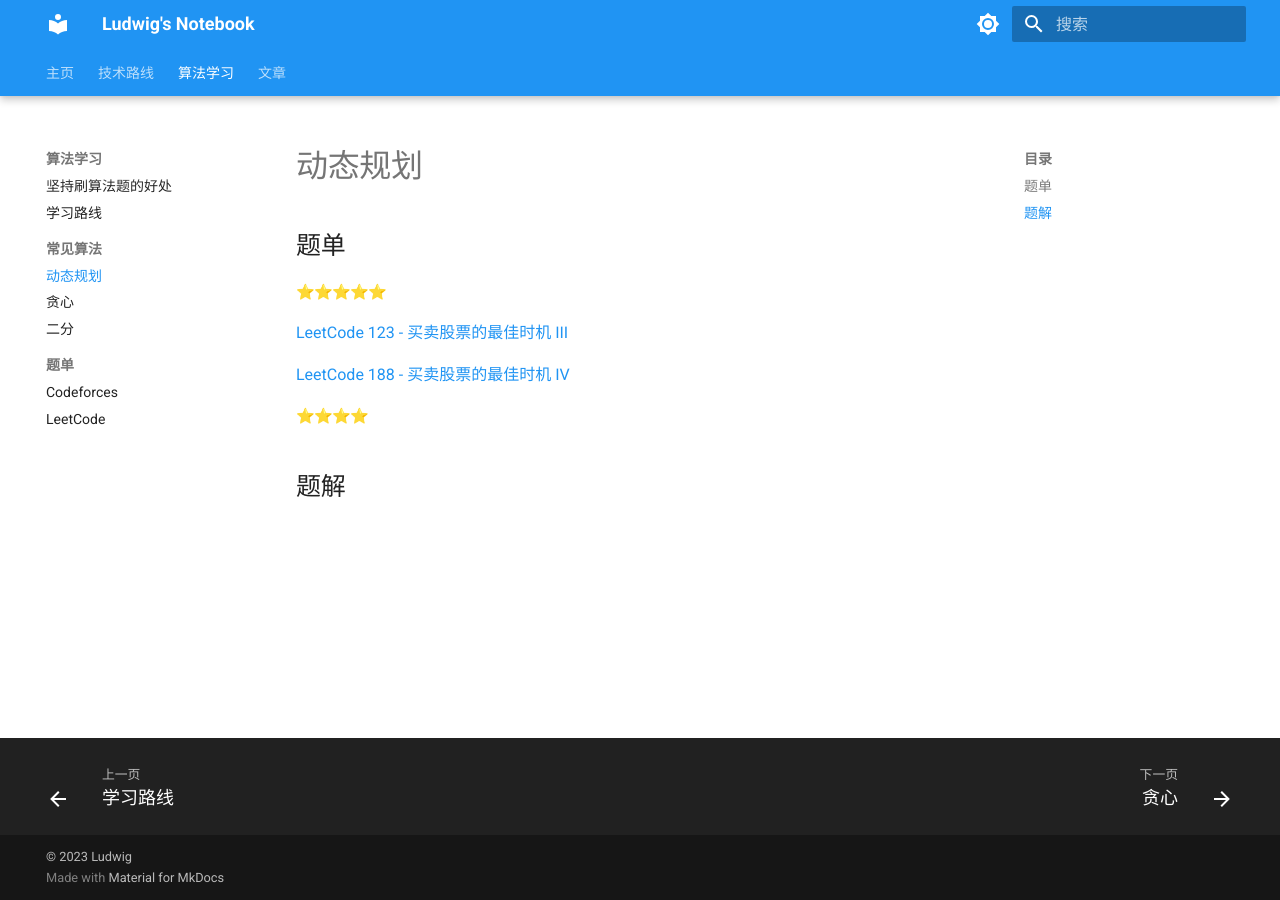
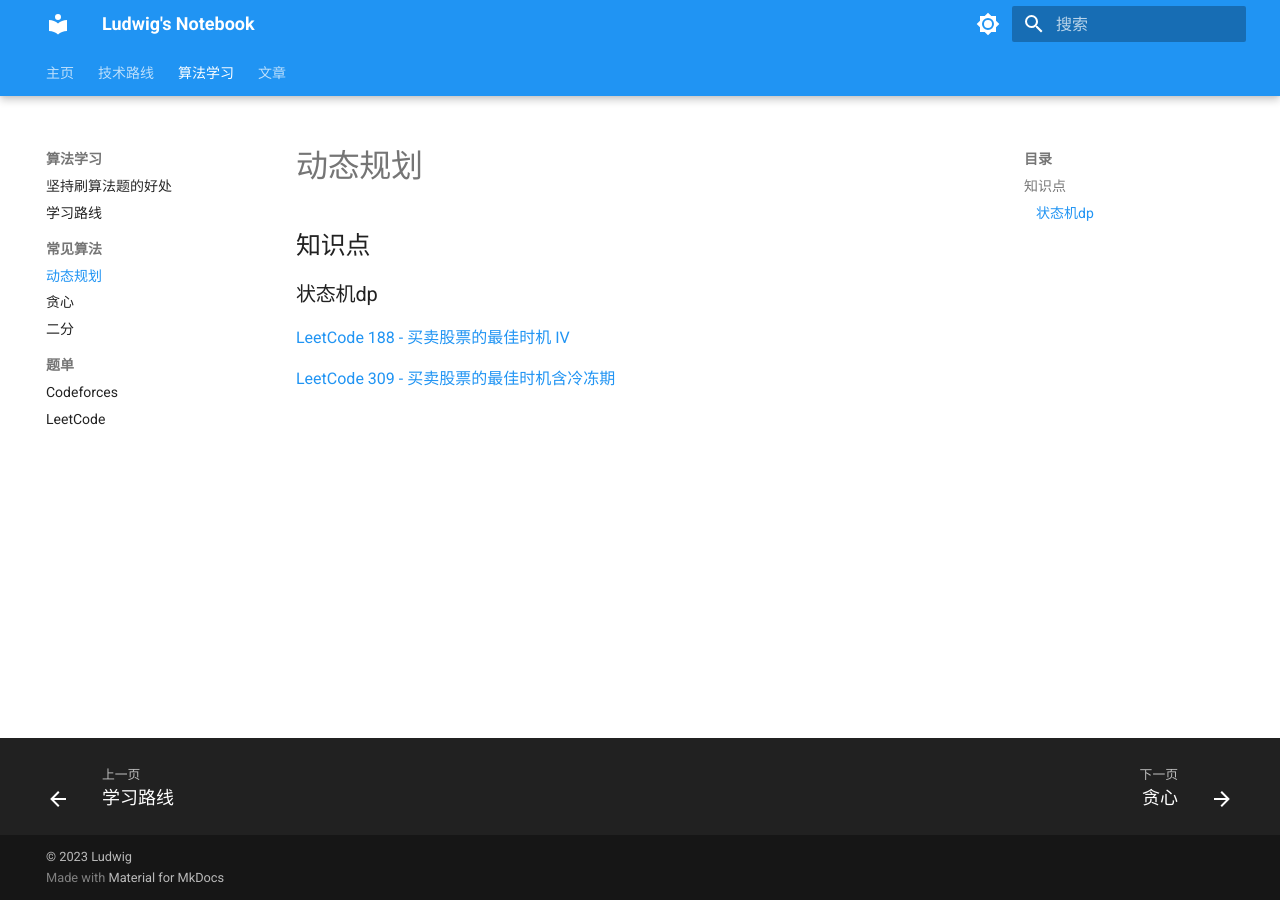
Before and after one commit to cs32963/Notebook, an MkDocs documentation site: the page built from docs/algorithms/dp.md, in a window 1280 px wide. Built offline with MkDocs 1.6.1 and Material for MkDocs 9.7.7, drawn with Linux system fonts in a browser that asks for light colours; emoji names are drawn with the system emoji font.

Commit message:
update docs
update algorithms docs

```diff
--- a/docs/algorithms/dp.md
+++ b/docs/algorithms/dp.md
@@ -1,13 +1,9 @@
 # 动态规划
 
-## 题单
+## 知识点
 
-:star::star::star::star::star:
-
-[LeetCode 123 - 买卖股票的最佳时机 III](https://leetcode.cn/problems/best-time-to-buy-and-sell-stock-iii/)
+### 状态机dp
 
 [LeetCode 188 - 买卖股票的最佳时机 IV](https://leetcode.cn/problems/best-time-to-buy-and-sell-stock-iv/)
 
-:star::star::star::star:
-
-## 题解
+[LeetCode 309 - 买卖股票的最佳时机含冷冻期](https://leetcode.cn/problems/best-time-to-buy-and-sell-stock-with-cooldown/)
```
Also changed, not shown: docs/algorithms/codeforces_problem_list.md (+2 -0 lines), docs/algorithms/greedy.md (+2 -10 lines), docs/algorithms/leetcode_problem_list.md (+6 -0 lines).
